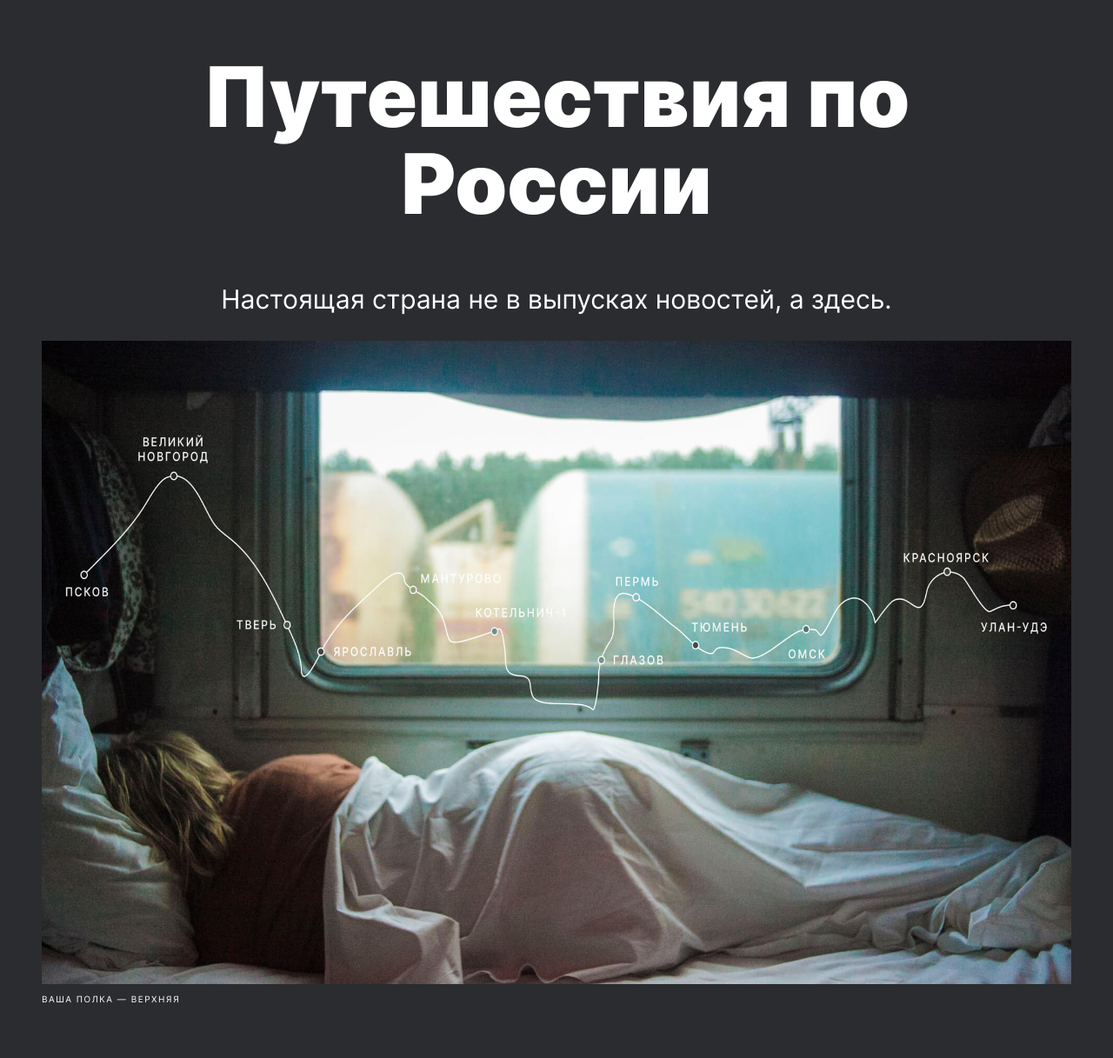
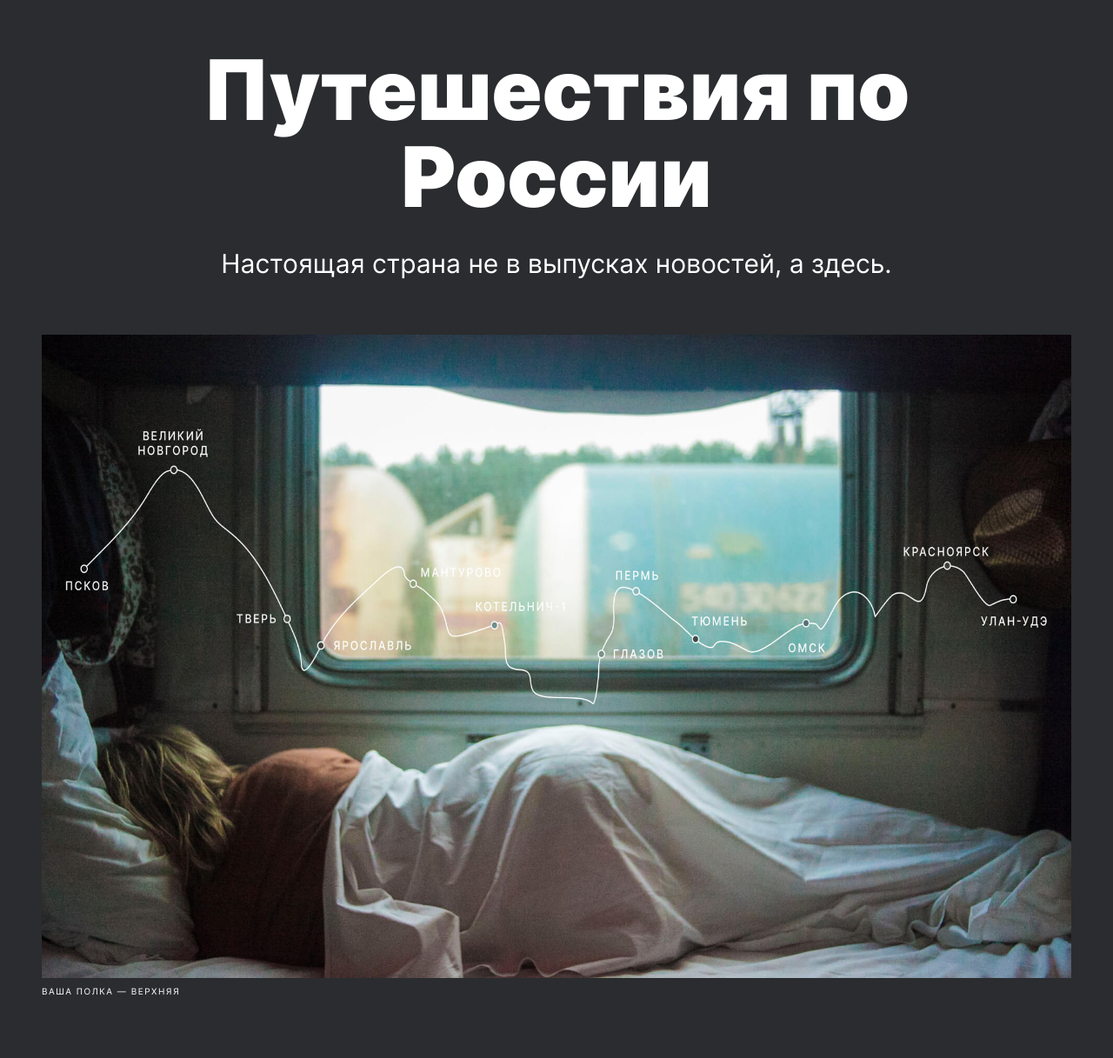
Before and after one commit to Virshinia/russian-travel, a plain HTML site: page index.html in a window 1280 px wide. Shown: the part 83-1300 px from the top of the page at 87% size. Drawn offline with Linux system fonts and the light colour scheme.

Commit message:
проверка и корректировка отступов в header

```diff
--- a/blocks/header/__caption/header__caption.css
+++ b/blocks/header/__caption/header__caption.css
@@ -5,4 +5,6 @@
     letter-spacing: 1.5px;
     text-transform: uppercase;
     text-align: left;
+    margin: 0;
+    padding-top: 8px;
 }
--- a/blocks/header/__paragraph/header__paragraph.css
+++ b/blocks/header/__paragraph/header__paragraph.css
@@ -2,4 +2,6 @@
     font-size: 30px;
     line-height: 36px;
     font-weight: normal;
+    margin: 0;
+    padding: 32px 0 64px;
 }
--- a/blocks/header/__title/header__title.css
+++ b/blocks/header/__title/header__title.css
@@ -2,4 +2,6 @@
     font-size: 96px;
     line-height: 100px;
     font-weight: bold;
+    margin: 0;
+    padding-top: 56px;
 }
--- a/index.html
+++ b/index.html
@@ -1,5 +1,5 @@
 <!DOCTYPE html>
-<html lang="en">
+<html lang="ru">
 <head>
     <meta charset="UTF-8">
     <meta name="viewport" content="width=device-width, initial-scale=1.0">
```
